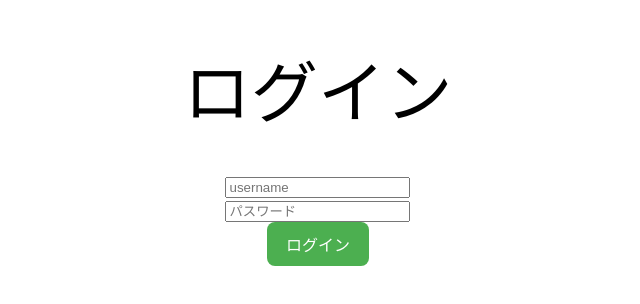
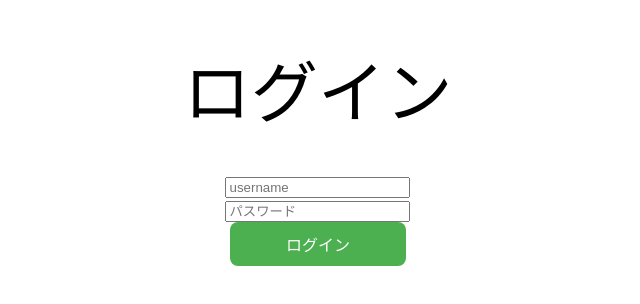
Before and after one commit to HaruArima08/B4-Hackaton, a React (Vite) app in the folder frontend/: page /login in a window 1280 px wide. Shown: the part 262-566 px from the top of the page, without its empty margins (322-962 px from the left). Built offline with nearby package versions, Linux system fonts and the light colour scheme.

Commit message:
refactor:細かい修正

```diff
--- a/frontend/src/components/Button.module.css
+++ b/frontend/src/components/Button.module.css
@@ -1,6 +1,6 @@
 .button {
     border-radius: 8px;
-    padding: 0.6em 1.2em;
+    padding: 0.6em 3.5em;
     font-size: 1em;
     font-weight: 400;
     cursor: pointer;
```
